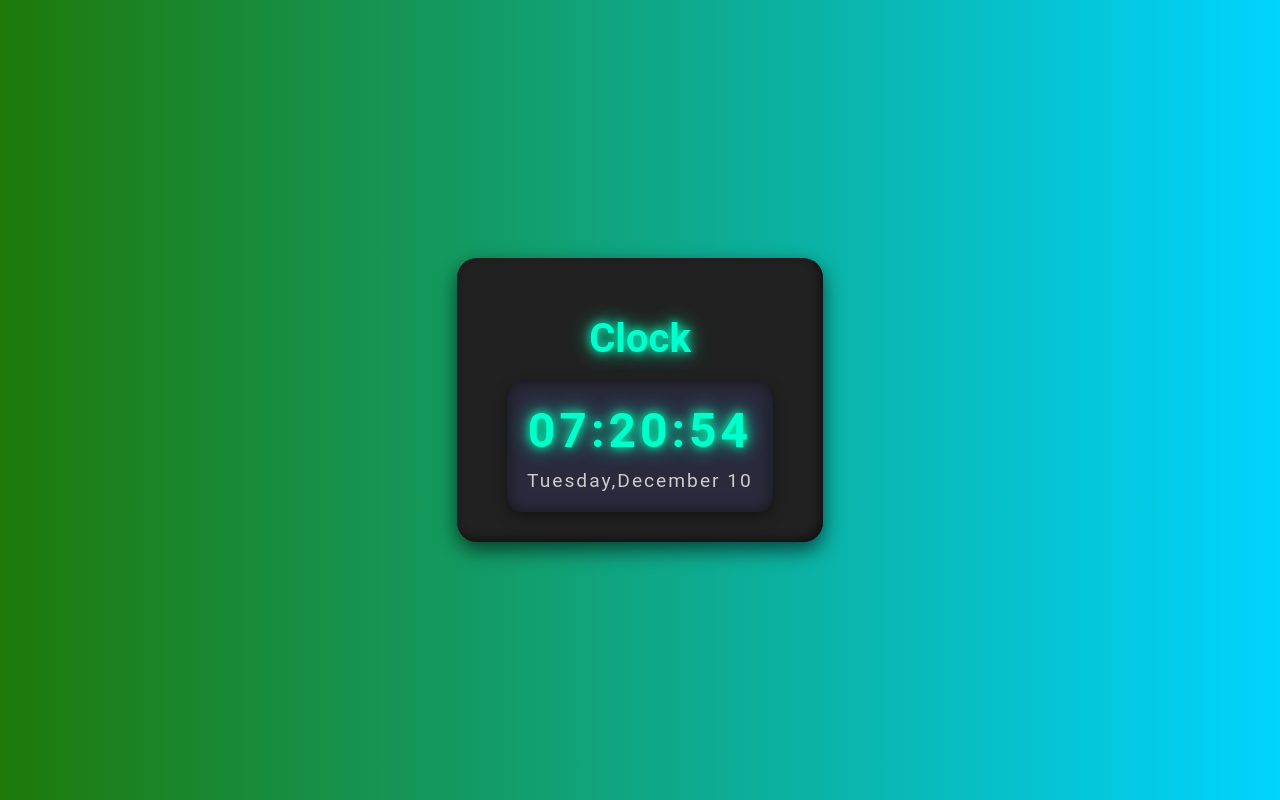
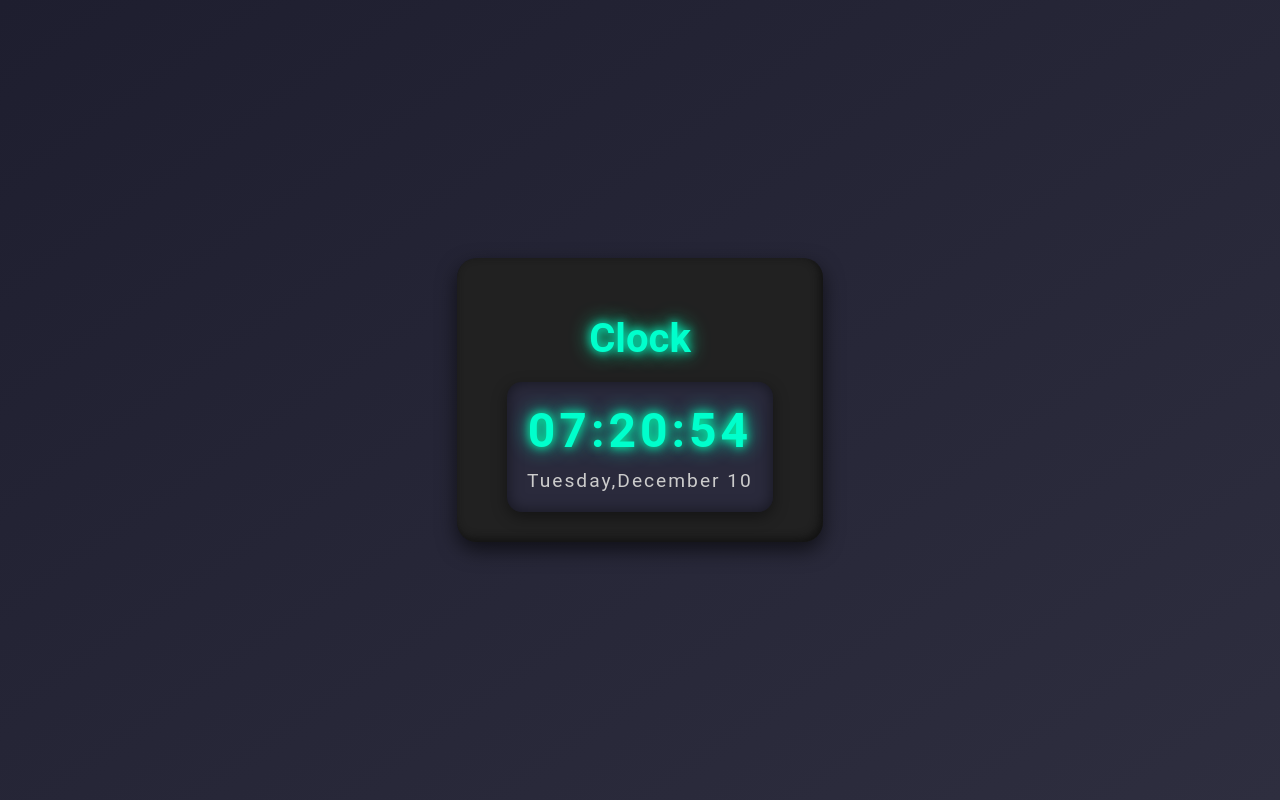
Before and after one commit to Bardan-dot/Digital-Clock, a plain HTML site: page index.html in a window 1280 px wide. Drawn offline with Linux system fonts and the light colour scheme.

Commit message:
Update style.css

```diff
--- a/style.css
+++ b/style.css
@@ -7,8 +7,7 @@ body {
     justify-content: center;
     align-items: center;
     height: 100vh;
-  background: rgb(2,0,36);
-background: linear-gradient(90deg, rgba(2,0,36,1) 0%, rgba(30,121,9,1) 0%, rgba(0,212,255,1) 100%);
+    background: linear-gradient(145deg, #1e1e2f, #2e2e3f);
     color: #ffffff;
   }
 
```
